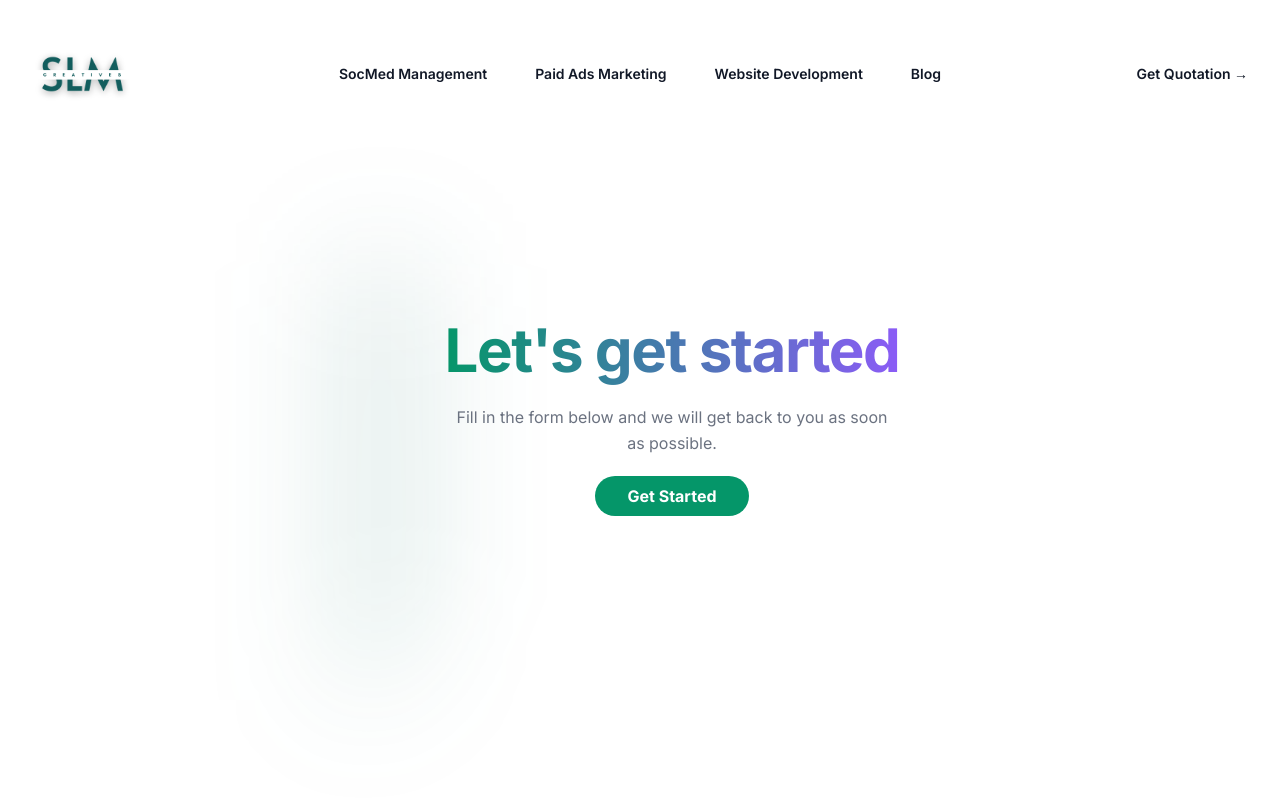
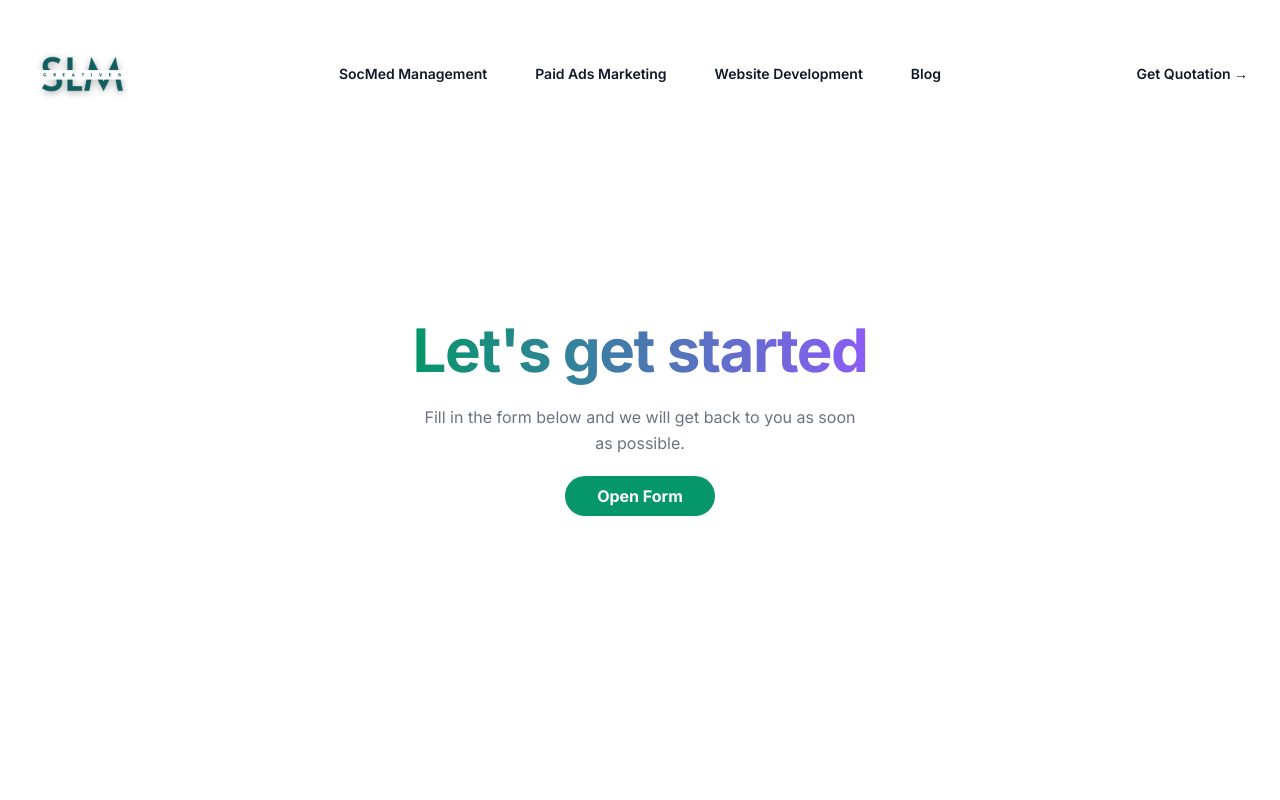
Before and after one commit to SLMCreatives/slm-website, a Next.js app: page /form in a window 1280 px wide. Shown: the top 800 px of the page. Built offline with nearby package versions, Linux system fonts and the light colour scheme.

Commit message:
update.21.6

```diff
--- a/app/form/page.tsx
+++ b/app/form/page.tsx
@@ -18,13 +18,13 @@ export default function Form() {
       <Header />
 
       <div className="flex justify-center items-center bg-white">
-        <div className="relative isolate px-6 pt-14 lg:px-8">
+        <div className="absolute isolate px-6 pt-14 lg:px-8">
           <div
             className="absolute inset-x-0 -top-40 -z-10 transform-gpu overflow-hidden blur-3xl sm:-top-80"
             aria-hidden="true"
           >
             <div
-              className="relative left-[calc(50%-11rem)] aspect-[1155/678] w-[36.125rem] -translate-x-1/2 rotate-[30deg] bg-gradient-to-tr from-emerald-400 to-teal-800 opacity-20 sm:left-[calc(50%-30rem)] sm:w-[72.1875rem]"
+              className="absolute left-[calc(50%-11rem)] aspect-[1155/678] w-[36.125rem] -translate-x-1/2 rotate-[30deg] bg-gradient-to-tr from-emerald-400 to-teal-800 opacity-20 sm:left-[calc(50%-30rem)] sm:w-[72.1875rem]"
               style={{
                 clipPath:
                   "polygon(74.1% 44.1%, 100% 61.6%, 97.5% 26.9%, 85.5% 0.1%, 80.7% 2%, 72.5% 32.5%, 60.2% 62.4%, 52.4% 68.1%, 47.5% 58.3%, 45.2% 34.5%, 27.5% 76.7%, 0.1% 64.9%, 17.9% 100%, 27.6% 76.8%, 76.1% 97.7%, 74.1% 44.1%)",
@@ -48,7 +48,7 @@ export default function Form() {
                 className="bg-emerald-600 hover:bg-emerald-500 justify-center items-center text-white font-bold py-2 px-8 rounded-full mt-5"
                 onClick={() => setFormOpen(true)}
               >
-                Get Started
+                Open Form
               </button>
             </div>
           </div>
```
